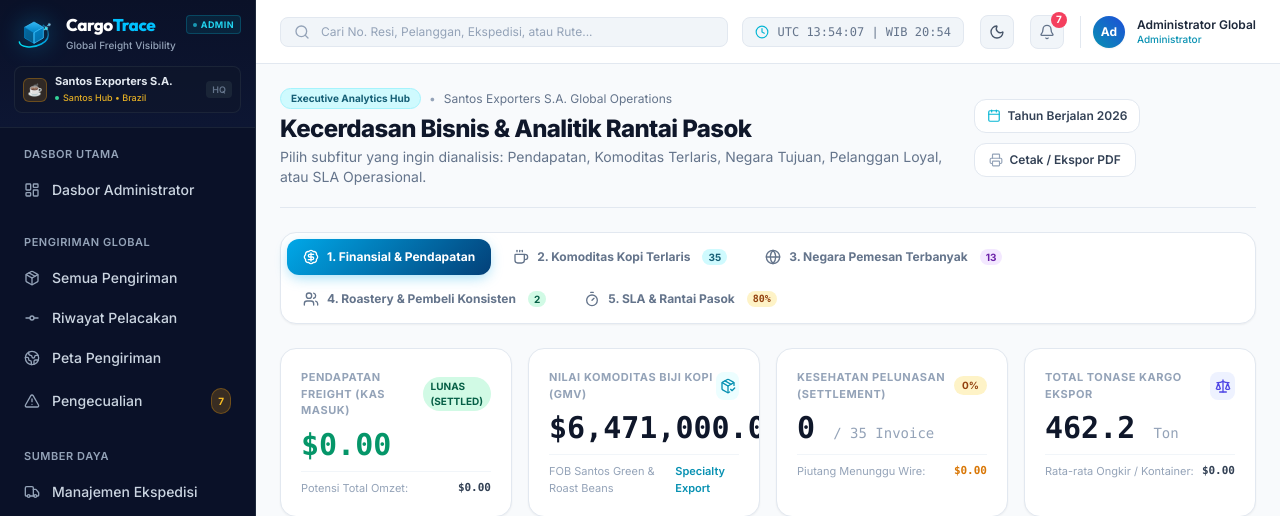
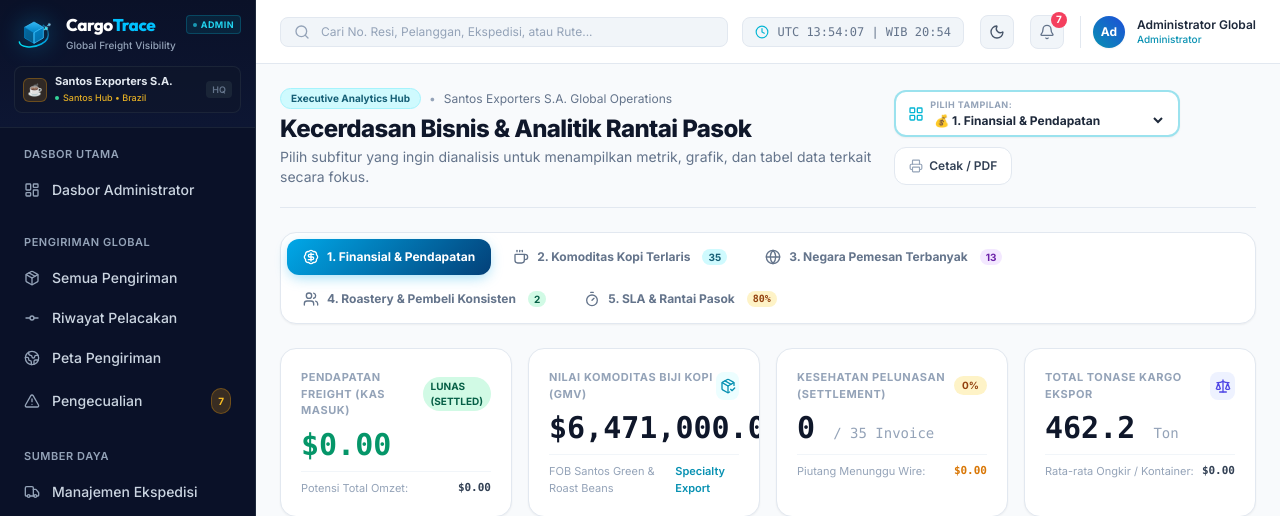
Before and after one commit to rafifproject/CargoTrace-UAS-Rafif, a Laravel app: page /admin/analytics in a window 1280 px wide. Shown: the top 516 px of the page. Run offline with Laravel 12, Linux system fonts and the light colour scheme; a user stored in the database is signed in; data comes from the database, SQL or seed files in the repository; some libraries are stand-ins or nearby versions.

Commit message:
fix(admin): add header dropdown subfeature selector and inline bulletproof tab switching with on-demand chart rendering

```diff
--- a/resources/views/admin/analytics/index.blade.php
+++ b/resources/views/admin/analytics/index.blade.php
@@ -5,7 +5,7 @@
 @push('styles')
 <style>
     @media print {
-        aside, header, .no-print, .tab-nav-bar { display: none !important; }
+        aside, header, .no-print, .tab-nav-bar, #subfeature-dropdown-container { display: none !important; }
         main { padding: 0 !important; margin: 0 !important; }
         .tab-panel { display: block !important; margin-bottom: 2rem !important; }
     }
@@ -16,8 +16,8 @@
         transform: translateY(-2px);
     }
     .tab-btn.active {
-        background: linear-gradient(135deg, #00A8E8 0%, #034078 100%);
-        color: #ffffff;
+        background: linear-gradient(135deg, #00A8E8 0%, #034078 100%) !important;
+        color: #ffffff !important;
         box-shadow: 0 4px 14px -2px rgba(0, 168, 232, 0.4);
     }
     .tab-btn:not(.active) {
@@ -54,38 +54,50 @@
                 Kecerdasan Bisnis &amp; Analitik Rantai Pasok
             </h1>
             <p class="text-xs sm:text-sm text-slate-500 dark:text-slate-400 mt-0.5">
-                Pilih subfitur yang ingin dianalisis: Pendapatan, Komoditas Terlaris, Negara Tujuan, Pelanggan Loyal, atau SLA Operasional.
+                Pilih subfitur yang ingin dianalisis untuk menampilkan metrik, grafik, dan tabel data terkait secara fokus.
             </p>
         </div>
 
         <div class="flex flex-wrap items-center gap-2.5 no-print">
-            <!-- Period Pill -->
-            <div class="inline-flex items-center gap-1.5 px-3 py-2 rounded-xl bg-white dark:bg-[#0A1128] border border-slate-200 dark:border-slate-800 text-xs font-semibold text-slate-700 dark:text-slate-300 shadow-2xs">
-                <i data-lucide="calendar" class="w-3.5 h-3.5 text-cyan-500"></i>
-                <span>Tahun Berjalan 2026</span>
+            <!-- DROPDOWN SELECTOR: PILIH SUBFITUR DI ATAS -->
+            <div id="subfeature-dropdown-container" class="relative">
+                <div class="flex items-center gap-1.5 px-3 py-1.5 rounded-xl bg-white dark:bg-[#0A1128] border-2 border-cyan-500/40 dark:border-cyan-500/50 shadow-sm">
+                    <i data-lucide="layout-grid" class="w-4 h-4 text-cyan-500 flex-shrink-0"></i>
+                    <div class="flex flex-col">
+                        <span class="text-[9px] font-bold uppercase tracking-wider text-slate-400">Pilih Tampilan:</span>
+                        <select id="analytics-subfeature-select" onchange="switchAnalyticsTab(this.value)"
+                                class="bg-transparent text-xs font-bold text-slate-800 dark:text-slate-100 focus:outline-none cursor-pointer pr-2">
+                            <option value="financial">💰 1. Finansial &amp; Pendapatan</option>
+                            <option value="varieties">☕ 2. Komoditas Kopi Terlaris</option>
+                            <option value="countries">🌍 3. Negara Pemesan Terbanyak</option>
+                            <option value="customers">👥 4. Roastery &amp; Pembeli Konsisten</option>
+                            <option value="operational">⏱️ 5. SLA &amp; Rantai Pasok</option>
+                        </select>
+                    </div>
+                </div>
             </div>
 
             <!-- Print / Export Report -->
             <button onclick="window.print()" type="button"
-                    class="inline-flex items-center gap-1.5 px-3.5 py-2 rounded-xl bg-white dark:bg-[#0A1128] border border-slate-200 dark:border-slate-800 text-xs font-semibold text-slate-700 dark:text-slate-300 hover:bg-slate-50 dark:hover:bg-slate-800 transition-colors shadow-2xs">
+                    class="inline-flex items-center gap-1.5 px-3.5 py-2.5 rounded-xl bg-white dark:bg-[#0A1128] border border-slate-200 dark:border-slate-800 text-xs font-semibold text-slate-700 dark:text-slate-300 hover:bg-slate-50 dark:hover:bg-slate-800 transition-colors shadow-2xs">
                 <i data-lucide="printer" class="w-3.5 h-3.5 text-slate-400"></i>
-                <span>Cetak / Ekspor PDF</span>
+                <span>Cetak / PDF</span>
             </button>
         </div>
     </div>
 
     <!-- ==========================================
-         EXCLUSIVE SUB-FEATURE SELECTOR (TAB BAR)
+         SUB-FEATURE TAB BAR (PILIHAN 5 SUBFITUR)
          ========================================== -->
     <div class="tab-nav-bar bg-white dark:bg-[#0A1128] p-1.5 rounded-2xl border border-slate-200 dark:border-slate-800 shadow-sm flex flex-wrap gap-1.5 items-center">
         <button type="button" onclick="switchAnalyticsTab('financial')" id="tab-btn-financial"
-                class="tab-btn active px-4 py-2.5 rounded-xl text-xs font-bold transition-all flex items-center gap-2">
+                class="tab-btn active px-4 py-2.5 rounded-xl text-xs font-bold transition-all flex items-center gap-2 cursor-pointer">
             <i data-lucide="badge-dollar-sign" class="w-4 h-4"></i>
             <span>1. Finansial &amp; Pendapatan</span>
         </button>
 
         <button type="button" onclick="switchAnalyticsTab('varieties')" id="tab-btn-varieties"
-                class="tab-btn px-4 py-2.5 rounded-xl text-xs font-bold transition-all flex items-center gap-2">
+                class="tab-btn px-4 py-2.5 rounded-xl text-xs font-bold transition-all flex items-center gap-2 cursor-pointer">
             <i data-lucide="coffee" class="w-4 h-4"></i>
             <span>2. Komoditas Kopi Terlaris</span>
             <span class="ml-1 px-1.5 py-0.2 rounded-full text-[10px] bg-cyan-100 text-cyan-800 dark:bg-cyan-900 dark:text-cyan-200">
@@ -94,7 +106,7 @@
         </button>
 
         <button type="button" onclick="switchAnalyticsTab('countries')" id="tab-btn-countries"
-                class="tab-btn px-4 py-2.5 rounded-xl text-xs font-bold transition-all flex items-center gap-2">
+                class="tab-btn px-4 py-2.5 rounded-xl text-xs font-bold transition-all flex items-center gap-2 cursor-pointer">
             <i data-lucide="globe" class="w-4 h-4"></i>
             <span>3. Negara Pemesan Terbanyak</span>
             <span class="ml-1 px-1.5 py-0.2 rounded-full text-[10px] bg-purple-100 text-purple-800 dark:bg-purple-900 dark:text-purple-200">
@@ -103,7 +115,7 @@
         </button>
 
         <button type="button" onclick="switchAnalyticsTab('customers')" id="tab-btn-customers"
-                class="tab-btn px-4 py-2.5 rounded-xl text-xs font-bold transition-all flex items-center gap-2">
+                class="tab-btn px-4 py-2.5 rounded-xl text-xs font-bold transition-all flex items-center gap-2 cursor-pointer">
             <i data-lucide="users" class="w-4 h-4"></i>
             <span>4. Roastery &amp; Pembeli Konsisten</span>
             <span class="ml-1 px-1.5 py-0.2 rounded-full text-[10px] bg-emerald-100 text-emerald-800 dark:bg-emerald-900 dark:text-emerald-200">
@@ -112,7 +124,7 @@
         </button>
 
         <button type="button" onclick="switchAnalyticsTab('operational')" id="tab-btn-operational"
-                class="tab-btn px-4 py-2.5 rounded-xl text-xs font-bold transition-all flex items-center gap-2">
+                class="tab-btn px-4 py-2.5 rounded-xl text-xs font-bold transition-all flex items-center gap-2 cursor-pointer">
             <i data-lucide="timer" class="w-4 h-4"></i>
             <span>5. SLA &amp; Rantai Pasok</span>
             <span class="ml-1 px-1.5 py-0.2 rounded-full text-[10px] bg-amber-100 text-amber-800 dark:bg-amber-900 dark:text-amber-200 font-mono">
@@ -602,45 +614,60 @@
     </div>
 
 </div>
-@endsection
 
-@push('scripts')
+<!-- Inline Bulletproof Tab Switcher Script defined directly in content -->
 <script>
-    // Tab Switching Logic
     window.adminCharts = {};
 
     function switchAnalyticsTab(tabId) {
-        // Hide all panels
-        document.querySelectorAll('.tab-panel').forEach(p => p.classList.add('hidden'));
+        console.log('CargoTrace Analytics: Switching to tab', tabId);
 
-        // Remove active state from all buttons
-        document.querySelectorAll('.tab-btn').forEach(b => b.classList.remove('active'));
+        // 1. Hide all panels
+        const panels = document.querySelectorAll('.tab-panel');
+        panels.forEach(p => {
+            p.style.display = 'none';
+            p.classList.add('hidden');
+        });
 
-        // Show active panel
+        // 2. Show requested panel
         const targetPanel = document.getElementById('panel-' + tabId);
         if (targetPanel) {
+            targetPanel.style.display = 'block';
             targetPanel.classList.remove('hidden');
         }
 
-        // Set active button
+        // 3. Update tab buttons
+        document.querySelectorAll('.tab-btn').forEach(b => {
+            b.classList.remove('active');
+        });
         const targetBtn = document.getElementById('tab-btn-' + tabId);
         if (targetBtn) {
             targetBtn.classList.add('active');
         }
 
-        // Store active tab in URL hash without jump
+        // 4. Update dropdown selector in header
+        const selectEl = document.getElementById('analytics-subfeature-select');
+        if (selectEl && selectEl.value !== tabId) {
+            selectEl.value = tabId;
+        }
+
+        // 5. Update URL hash
+        try {
             history.replaceState(null, null, '#tab-' + tabId);
+        } catch (e) {}
 
-        // Resize all charts so they render properly in newly visible containers
+        // 6. Lazy Render / Resize Chart for active tab
         setTimeout(() => {
-            Object.values(window.adminCharts).forEach(c => {
-                if (c && typeof c.resize === 'function') {
-                    c.resize();
+            if (window.renderChartForTab) {
+                window.renderChartForTab(tabId);
             }
-            });
         }, 50);
     }
+</script>
+@endsection
 
+@push('scripts')
+<script>
     document.addEventListener('DOMContentLoaded', function () {
         const colors = {
             cyan: '#00A8E8',
@@ -653,16 +680,32 @@
             palette: ['#00A8E8', '#10B981', '#8B5CF6', '#F59E0B', '#EF4444', '#3B82F6', '#14B8A6', '#EC4899']
         };
 
-        // 1. Monthly Revenue Trend Chart (Line Area)
-        const revCtx = document.getElementById('monthlyRevenueChart').getContext('2d');
-        window.adminCharts.revenue = new Chart(revCtx, {
+        const monthsData = {!! json_encode($months) !!};
+        const monthlyRevenueData = {!! json_encode($monthlyRevenue) !!};
+        const monthlyVolumeData = {!! json_encode($monthlyVolume) !!};
+        const varietyLabelsData = {!! json_encode($varietyChartLabels) !!};
+        const varietyWeightsData = {!! json_encode($varietyChartWeights) !!};
+        const countryLabelsData = {!! json_encode($countryChartLabels) !!};
+        const countryOrdersData = {!! json_encode($countryChartOrders) !!};
+        const carrierLabelsData = {!! json_encode($carrierLabels) !!};
+        const carrierCountsData = {!! json_encode($carrierCounts) !!};
+
+        // Function to safely create or resize chart on demand
+        window.renderChartForTab = function(tabId) {
+            try {
+                if (tabId === 'financial') {
+                    // Revenue Chart
+                    if (!window.adminCharts.revenue) {
+                        const el = document.getElementById('monthlyRevenueChart');
+                        if (el) {
+                            window.adminCharts.revenue = new Chart(el.getContext('2d'), {
                                 type: 'line',
                                 data: {
-                labels: {!! json_encode($months) !!},
+                                    labels: monthsData,
                                     datasets: [
                                         {
                                             label: 'Pendapatan Freight ($ USD)',
-                        data: {!! json_encode($monthlyRevenue) !!},
+                                            data: monthlyRevenueData,
                                             borderColor: colors.emerald,
                                             backgroundColor: 'rgba(16, 185, 129, 0.12)',
                                             fill: true,
@@ -673,7 +716,7 @@
                                         },
                                         {
                                             label: 'Volume Kontainer (TEU)',
-                        data: {!! json_encode($monthlyVolume) !!},
+                                            data: monthlyVolumeData,
                                             borderColor: colors.cyan,
                                             backgroundColor: 'transparent',
                                             borderDash: [4, 4],
@@ -687,11 +730,7 @@
                                     responsive: true,
                                     maintainAspectRatio: false,
                                     plugins: {
-                    legend: {
-                        display: true,
-                        position: 'top',
-                        labels: { font: { size: 11 } }
-                    },
+                                        legend: { display: true, position: 'top', labels: { font: { size: 11 } } },
                                         tooltip: {
                                             callbacks: {
                                                 label: function(ctx) {
@@ -706,32 +745,28 @@
                                     scales: {
                                         x: { grid: { display: false }, ticks: { font: { size: 10 } } },
                                         y: {
-                        type: 'linear',
-                        display: true,
-                        position: 'left',
+                                            type: 'linear', display: true, position: 'left',
                                             grid: { color: 'rgba(148, 163, 184, 0.1)' },
-                        ticks: {
-                            font: { size: 10 },
-                            callback: function(v) { return '$' + (v / 1000) + 'k'; }
-                        }
+                                            ticks: { font: { size: 10 }, callback: function(v) { return '$' + (v / 1000) + 'k'; } }
                                         },
                                         y1: {
-                        type: 'linear',
-                        display: true,
-                        position: 'right',
+                                            type: 'linear', display: true, position: 'right',
                                             grid: { drawOnChartArea: false },
-                        ticks: {
-                            font: { size: 10 },
-                            callback: function(v) { return v + ' TEU'; }
-                        }
+                                            ticks: { font: { size: 10 }, callback: function(v) { return v + ' TEU'; } }
                                         }
                                     }
                                 }
                             });
+                        }
+                    } else {
+                        window.adminCharts.revenue.resize();
+                    }
 
-        // 2. Transport Mode Chart
-        const modeCtx = document.getElementById('transportModeChart').getContext('2d');
-        window.adminCharts.mode = new Chart(modeCtx, {
+                    // Mode Chart
+                    if (!window.adminCharts.mode) {
+                        const modeEl = document.getElementById('transportModeChart');
+                        if (modeEl) {
+                            window.adminCharts.mode = new Chart(modeEl.getContext('2d'), {
                                 type: 'doughnut',
                                 data: {
                                     labels: ['Kapal Laut (Maritime)', 'Pesawat Udara (Express)', 'Mobil Van / Darat (Last-Mile)'],
@@ -745,24 +780,25 @@
                                 options: {
                                     responsive: true,
                                     maintainAspectRatio: false,
-                plugins: {
-                    legend: {
-                        position: 'bottom',
-                        labels: { font: { size: 10 }, boxWidth: 12 }
-                    }
-                },
+                                    plugins: { legend: { position: 'bottom', labels: { font: { size: 10 }, boxWidth: 12 } } },
                                     cutout: '58%'
                                 }
                             });
-
-        // 3. Best-Selling Coffee Varieties Doughnut Chart
-        const varietyCtx = document.getElementById('varietyChart').getContext('2d');
-        window.adminCharts.variety = new Chart(varietyCtx, {
+                        }
+                    } else {
+                        window.adminCharts.mode.resize();
+                    }
+                } else if (tabId === 'varieties') {
+                    // Variety Chart
+                    if (!window.adminCharts.variety) {
+                        const varEl = document.getElementById('varietyChart');
+                        if (varEl) {
+                            window.adminCharts.variety = new Chart(varEl.getContext('2d'), {
                                 type: 'doughnut',
                                 data: {
-                labels: {!! json_encode($varietyChartLabels) !!},
+                                    labels: varietyLabelsData,
                                     datasets: [{
-                    data: {!! json_encode($varietyChartWeights) !!},
+                                        data: varietyWeightsData,
                                         backgroundColor: colors.palette,
                                         borderWidth: 2,
                                         borderColor: '#ffffff',
@@ -773,31 +809,32 @@
                                     responsive: true,
                                     maintainAspectRatio: false,
                                     plugins: {
-                    legend: {
-                        position: 'right',
-                        labels: { font: { size: 10 }, boxWidth: 12 }
-                    },
+                                        legend: { position: 'right', labels: { font: { size: 10 }, boxWidth: 12 } },
                                         tooltip: {
                                             callbacks: {
-                            label: function(ctx) {
-                                return ' ' + ctx.label + ': ' + ctx.parsed.toLocaleString() + ' Ton';
-                            }
+                                                label: function(ctx) { return ' ' + ctx.label + ': ' + ctx.parsed.toLocaleString() + ' Ton'; }
                                             }
                                         }
                                     },
                                     cutout: '62%'
                                 }
                             });
-
-        // 4. Top Countries Bar Chart
-        const countryCtx = document.getElementById('countryChart').getContext('2d');
-        window.adminCharts.country = new Chart(countryCtx, {
+                        }
+                    } else {
+                        window.adminCharts.variety.resize();
+                    }
+                } else if (tabId === 'countries') {
+                    // Country Chart
+                    if (!window.adminCharts.country) {
+                        const cEl = document.getElementById('countryChart');
+                        if (cEl) {
+                            window.adminCharts.country = new Chart(cEl.getContext('2d'), {
                                 type: 'bar',
                                 data: {
-                labels: {!! json_encode($countryChartLabels) !!},
+                                    labels: countryLabelsData,
                                     datasets: [{
                                         label: 'Jumlah Pengiriman (Kontainer)',
-                    data: {!! json_encode($countryChartOrders) !!},
+                                        data: countryOrdersData,
                                         backgroundColor: colors.purple,
                                         borderRadius: 6
                                     }]
@@ -810,34 +847,32 @@
                                         legend: { display: false },
                                         tooltip: {
                                             callbacks: {
-                            label: function(ctx) {
-                                return ' Pengiriman: ' + ctx.parsed.x + ' Kontainer';
-                            }
+                                                label: function(ctx) { return ' Pengiriman: ' + ctx.parsed.x + ' Kontainer'; }
                                             }
                                         }
                                     },
                                     scales: {
-                    x: {
-                        grid: { color: 'rgba(148, 163, 184, 0.1)' },
-                        ticks: { font: { size: 10 }, precision: 0 }
-                    },
-                    y: {
-                        grid: { display: false },
-                        ticks: { font: { size: 10 } }
-                    }
+                                        x: { grid: { color: 'rgba(148, 163, 184, 0.1)' }, ticks: { font: { size: 10 }, precision: 0 } },
+                                        y: { grid: { display: false }, ticks: { font: { size: 10 } } }
                                     }
                                 }
                             });
-
-        // 5. Carrier Performance Chart
-        const carrierCtx = document.getElementById('carrierChart').getContext('2d');
-        window.adminCharts.carrier = new Chart(carrierCtx, {
+                        }
+                    } else {
+                        window.adminCharts.country.resize();
+                    }
+                } else if (tabId === 'operational') {
+                    // Carrier Chart
+                    if (!window.adminCharts.carrier) {
+                        const carEl = document.getElementById('carrierChart');
+                        if (carEl) {
+                            window.adminCharts.carrier = new Chart(carEl.getContext('2d'), {
                                 type: 'bar',
                                 data: {
-                labels: {!! json_encode($carrierLabels) !!},
+                                    labels: carrierLabelsData,
                                     datasets: [{
                                         label: 'Pengiriman Kargo',
-                    data: {!! json_encode($carrierCounts) !!},
+                                        data: carrierCountsData,
                                         backgroundColor: '#00A8E8',
                                         borderRadius: 6
                                     }]
@@ -852,15 +887,27 @@
                                     }
                                 }
                             });
+                        }
+                    } else {
+                        window.adminCharts.carrier.resize();
+                    }
+                }
+            } catch (err) {
+                console.error('Error rendering chart for tab', tabId, err);
+            }
+        };
 
-        // Check URL hash on load
+        // Determine starting tab
+        let startTab = 'financial';
         if (window.location.hash) {
             const hash = window.location.hash.replace('#tab-', '').replace('#', '');
             const validTabs = ['financial', 'varieties', 'countries', 'customers', 'operational'];
             if (validTabs.includes(hash)) {
-                switchAnalyticsTab(hash);
+                startTab = hash;
             }
         }
+
+        switchAnalyticsTab(startTab);
     });
 </script>
 @endpush
```
Lines whose indentation alone changed are shown as unchanged.
